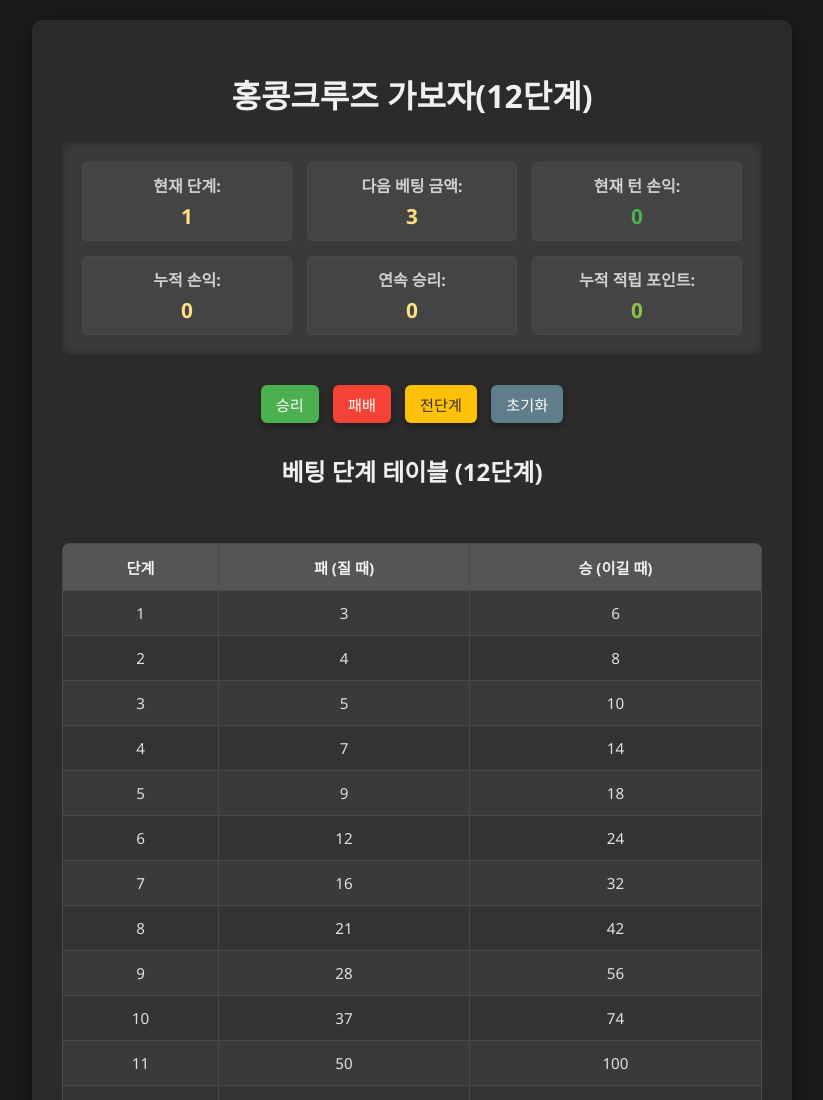
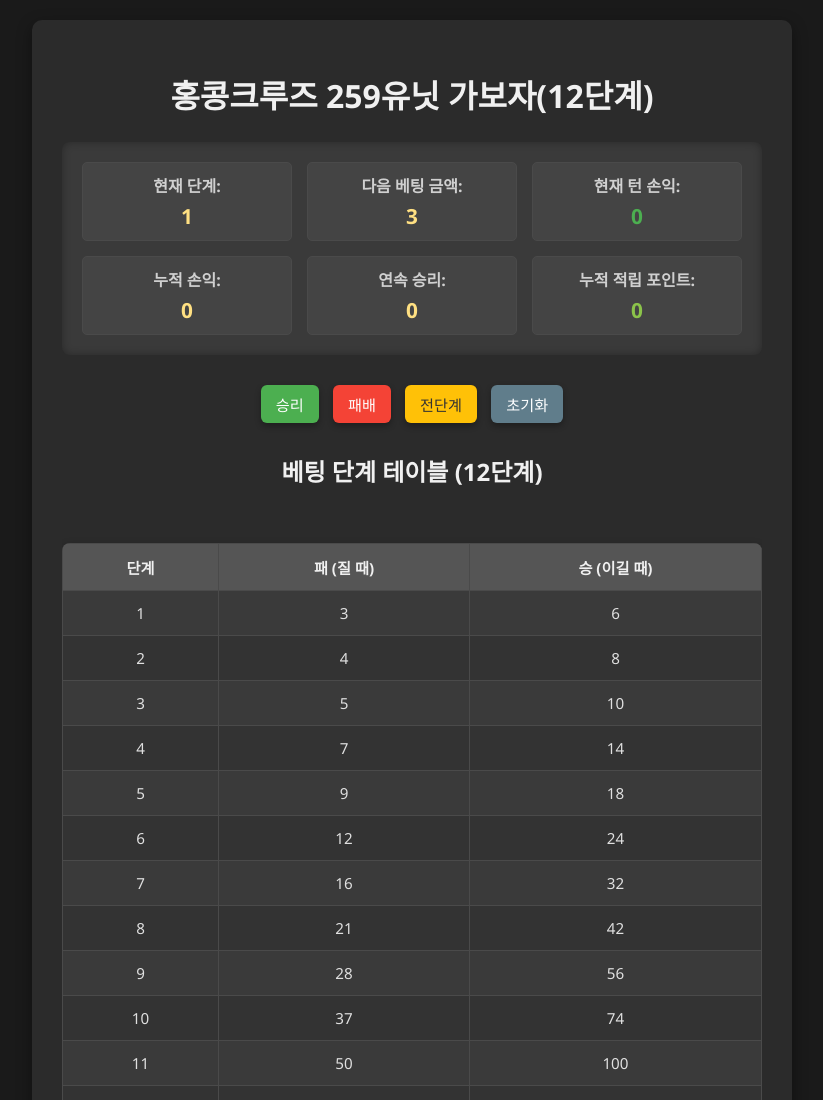
Before and after one commit to henlong3/hongkong-gbj12m, a plain HTML site: page index.html in a window 1280 px wide. Shown: the top 1100 px of the page, without its empty margins (228-1051 px from the left). Drawn offline with Linux system fonts and the light colour scheme.

Commit message:
Update index.html

```diff
--- a/index.html
+++ b/index.html
@@ -228,7 +228,7 @@
 </head>
 <body>
     <div class="container">
-        <h1>홍콩크루즈 가보자(12단계)</h1>
+        <h1>홍콩크루즈 259유닛 가보자(12단계)</h1>
 
         <div class="current-info">
             <div class="info-item">
```
